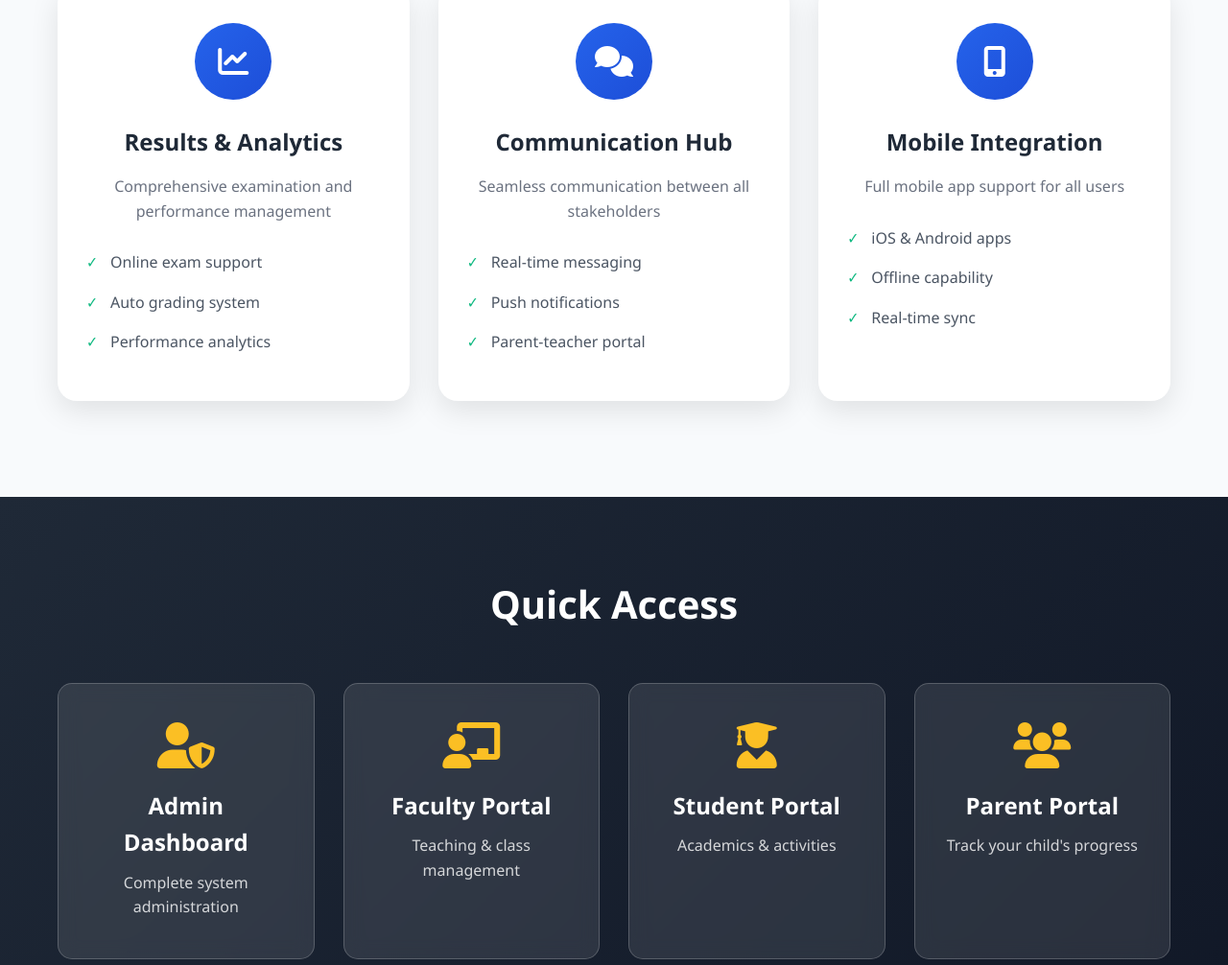
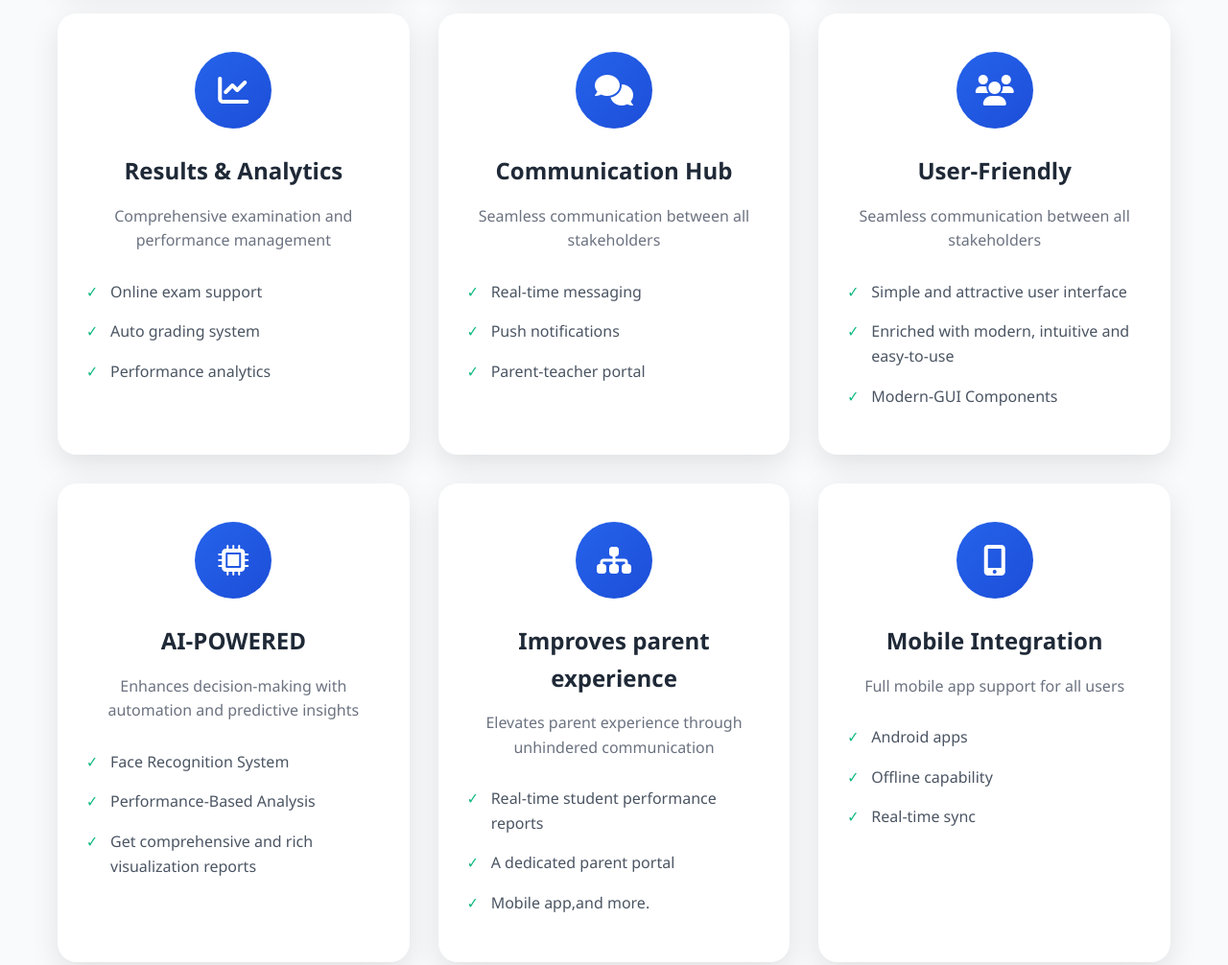
Before and after one commit to nitishgupta522/CampusConnect, a plain HTML site: page index.html in a window 1280 px wide. Shown: the part 1384-2390 px from the top of the page at 96% size. Drawn offline with Linux system fonts and the light colour scheme; a script that the page names is missing.

Commit message:
Add files via upload

```diff
--- a/index.html
+++ b/index.html
@@ -3,7 +3,7 @@
 <head>
     <meta charset="UTF-8">
     <meta name="viewport" content="width=device-width, initial-scale=1.0">
-    <title>School Management System</title>
+    <title>Institute Management System</title>
     <link rel="stylesheet" href="styles.css">
     <link href="https://cdnjs.cloudflare.com/ajax/libs/font-awesome/6.0.0/css/all.min.css" rel="stylesheet">
 </head>
@@ -13,7 +13,7 @@
         <div class="nav-container">
             <div class="nav-logo">
                 <i class="fas fa-graduation-cap"></i>
-                <span>EduManage Pro</span>
+                <span>CampusConnect</span>
             </div>
             <div class="nav-menu">
                 <a href="#" class="nav-link">Home</a>
@@ -31,8 +31,8 @@
     <section class="hero">
         <div class="hero-container">
             <div class="hero-content">
-                <h1>Complete School Management Solution</h1>
-                <p>Streamline your educational institution with our comprehensive management system featuring attendance tracking, fee management, result publishing, and much more.</p>
+                <h1>Complete Institute Management Solution</h1>
+                <p>Streamline your educational institution with our comprehensive management system featuring attendance tracking, fee management, result publishing, and a 40+ module-rich education ERP to meet a spectrum of institution management requirements.</p>
                 <div class="hero-buttons">
                     <button class="btn-primary" onclick="showLoginModal()">Get Started</button>
                     <button class="btn-secondary" onclick="showDemo()">Watch Demo</button>
@@ -41,7 +41,7 @@
             <div class="hero-image">
                 <div class="hero-card">
                     <i class="fas fa-users-cog"></i>
-                    <h3>Multi-Role Access</h3>
+                    <h3>Multi-Role Based Access</h3>
                     <p>Admin, Faculty, Students & Parents</p>
                 </div>
             </div>
@@ -53,7 +53,7 @@
         <div class="modal-content">
             <span class="close" onclick="closeLoginModal()">&times;</span>
             <div class="login-container">
-                <h2>Login to EduManage Pro</h2>
+                <h2>Login to CampusConnect</h2>
                 <div class="role-selector">
                     <button class="role-btn active" data-role="admin">
                         <i class="fas fa-user-shield"></i>
@@ -397,6 +397,45 @@
                     </ul>
                 </div>
 
+                 <div class="feature-card">
+                    <div class="feature-icon">
+                        <i class="fas fa-users"></i>
+                    </div>
+                    <h3>User-Friendly</h3>
+                    <p>Seamless communication between all stakeholders</p>
+                    <ul>
+                        <li>Simple and attractive user interface</li>
+                        <li>Enriched with modern, intuitive and easy-to-use</li>
+                        <li>Modern-GUI Components</li>
+                    </ul>
+                </div>
+
+                <div class="feature-card">
+                    <div class="feature-icon">
+                        <i class="fas fa-microchip"></i>
+                    </div>
+                    <h3>AI-POWERED</h3>
+                    <p>Enhances decision-making with automation and predictive insights</p>
+                    <ul>
+                        <li>Face Recognition System</li>
+                        <li>Performance-Based Analysis</li>
+                        <li>Get comprehensive and rich visualization reports</li>
+                    </ul>
+                </div>
+
+                 <div class="feature-card">
+                    <div class="feature-icon">
+                        <i class="fas fa-sitemap"></i>
+                    </div>
+                    <h3>Improves parent experience</h3>
+                    <p>Elevates parent experience through unhindered communication</p>
+                    <ul>
+                        <li>Real-time student performance reports</li>
+                        <li>A dedicated parent portal </li>
+                        <li>Mobile app,and more.</li>
+                    </ul>
+                </div>
+
                 <div class="feature-card">
                     <div class="feature-icon">
                         <i class="fas fa-mobile-alt"></i>
@@ -404,7 +443,7 @@
                     <h3>Mobile Integration</h3>
                     <p>Full mobile app support for all users</p>
                     <ul>
-                        <li>iOS & Android apps</li>
+                        <li>Android apps</li>
                         <li>Offline capability</li>
                         <li>Real-time sync</li>
                     </ul>
@@ -447,8 +486,9 @@
         <div class="container">
             <div class="footer-content">
                 <div class="footer-section">
-                    <h3><i class="fas fa-graduation-cap"></i> EduManage Pro</h3>
-                    <p>Complete school management solution for modern educational institutions.</p>
+                    <h3><i class="fas fa-graduation-cap"></i>CampusConnect</h3>
+                    <p>CampusConnect helps automate and manage the entire campus operations,
+                        administration and learning needs in a very effective way.</p>
                 </div>
                 <div class="footer-section">
                     <h3>Features</h3>
@@ -470,7 +510,7 @@
                 </div>
             </div>
             <div class="footer-bottom">
-                <p>&copy; 2025 EduManage Pro. All rights reserved.</p>
+                <p>&copy; 2025 CampusConnect. All rights reserved.</p>
             </div>
         </div>
     </footer>
```
